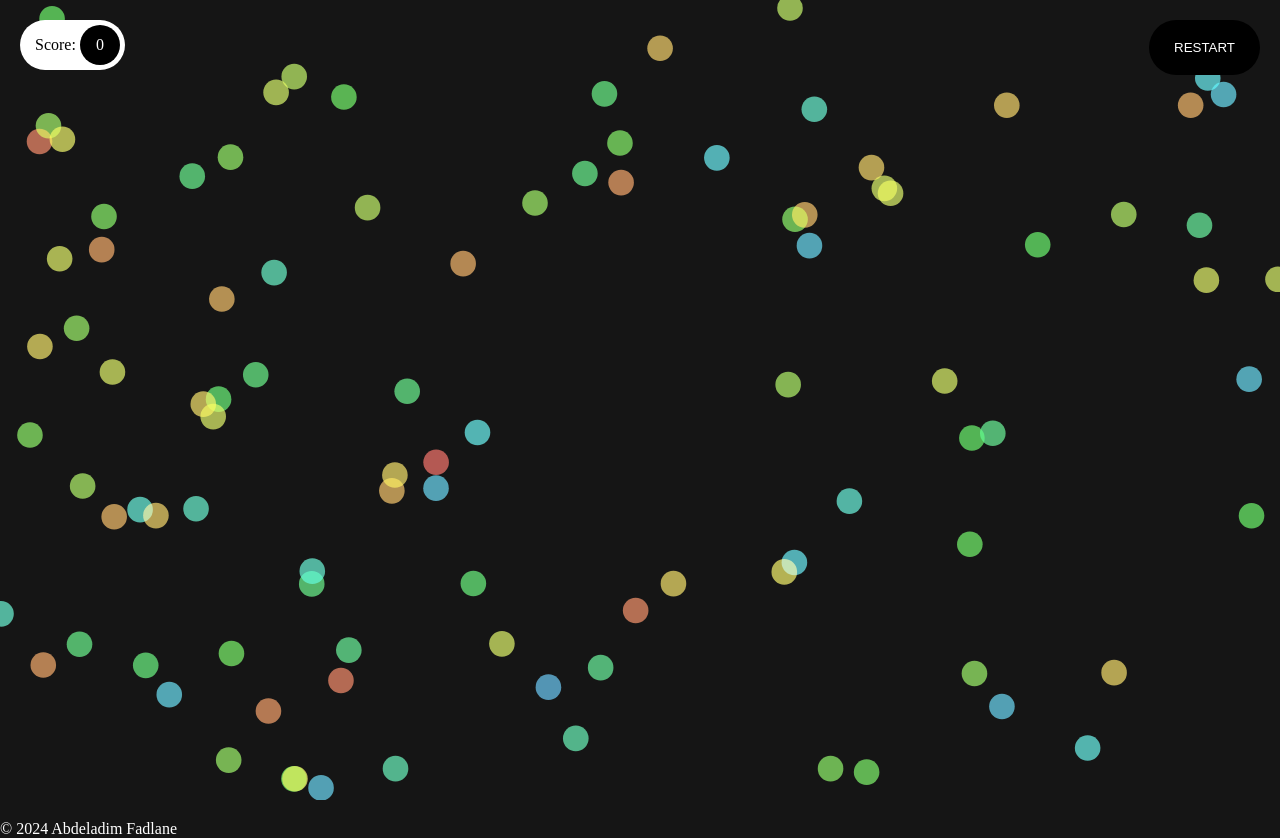
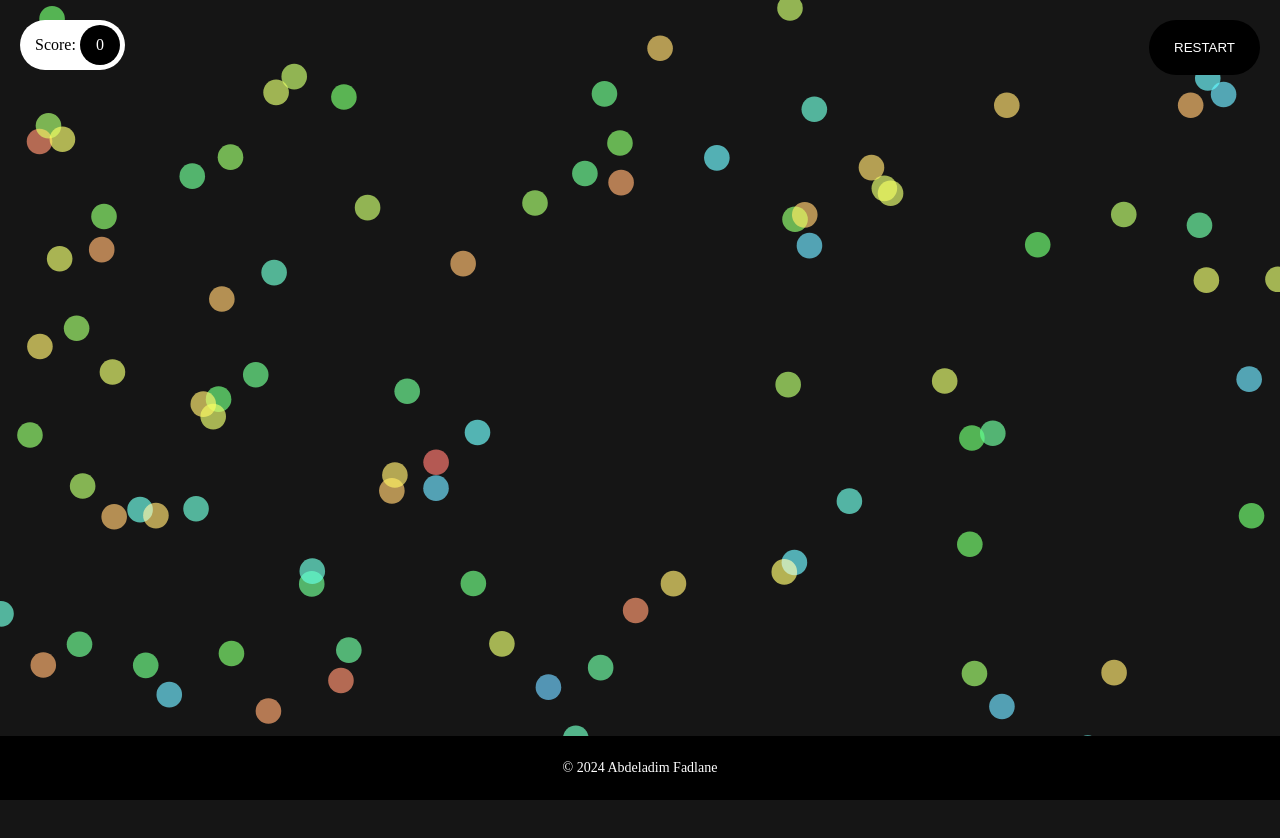
Before and after one commit to Abdeladim-Fadlane/abdeladim-fadlane.github.io, a plain HTML site: page index.html in a window 1280 px wide. After the commit the page ends 804 px from the top, so only its background shows below. Drawn offline with Linux system fonts and the light colour scheme.

Commit message:
Update index.html

```diff
--- a/index.html
+++ b/index.html
@@ -12,9 +12,10 @@
     <div class="score">Score: <span id="score">0</span></div>
     <button id="restart">RESTART</button>
     <script src="script.js"></script>
-    <footer>
-        <p style="color: white;">© 2024 Abdeladim Fadlane</p>
+    <footer class="footer">
+        <p>© 2024 Abdeladim Fadlane</p>
     </footer>
+
 </body>
 
 </html>
```
